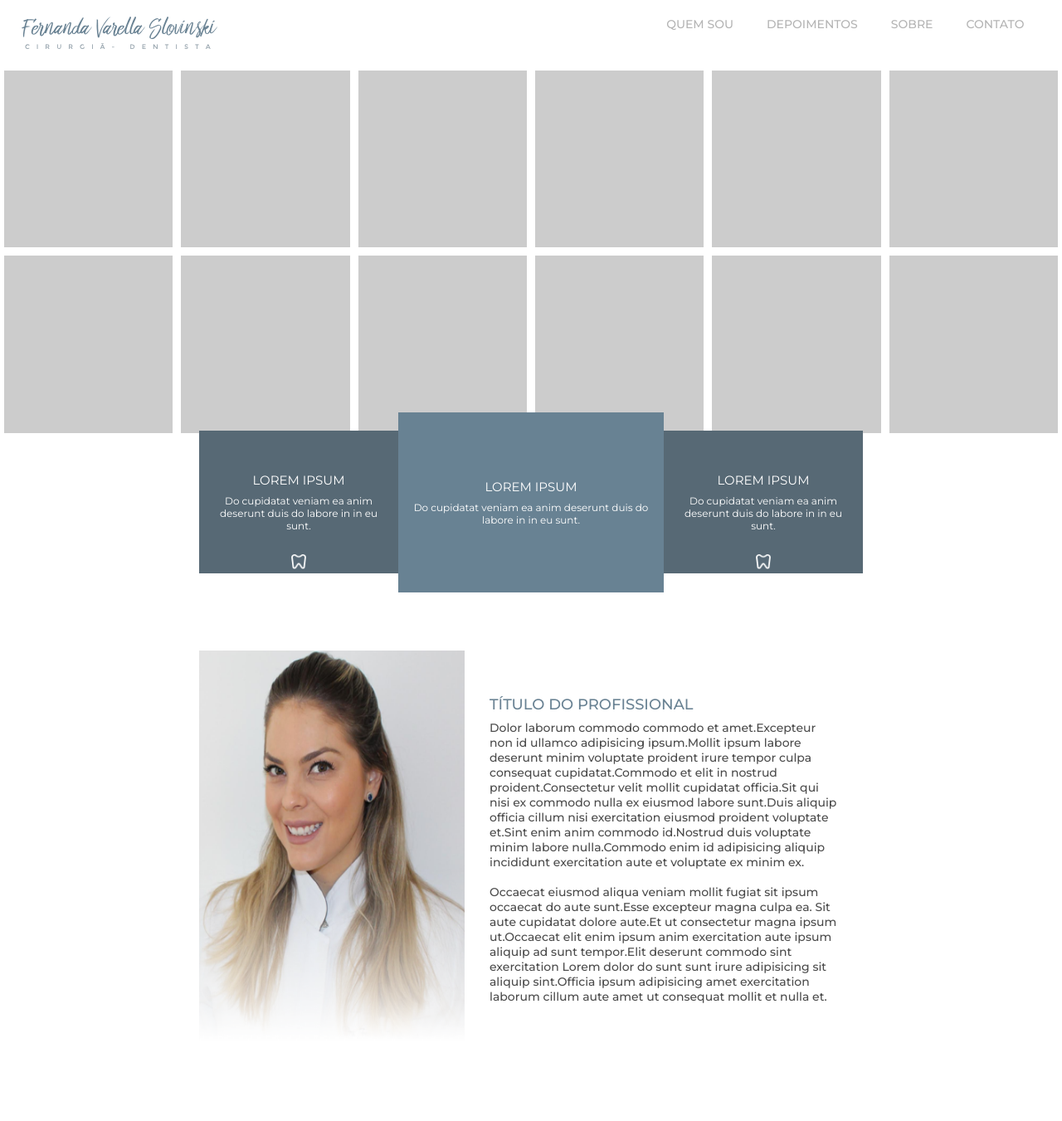
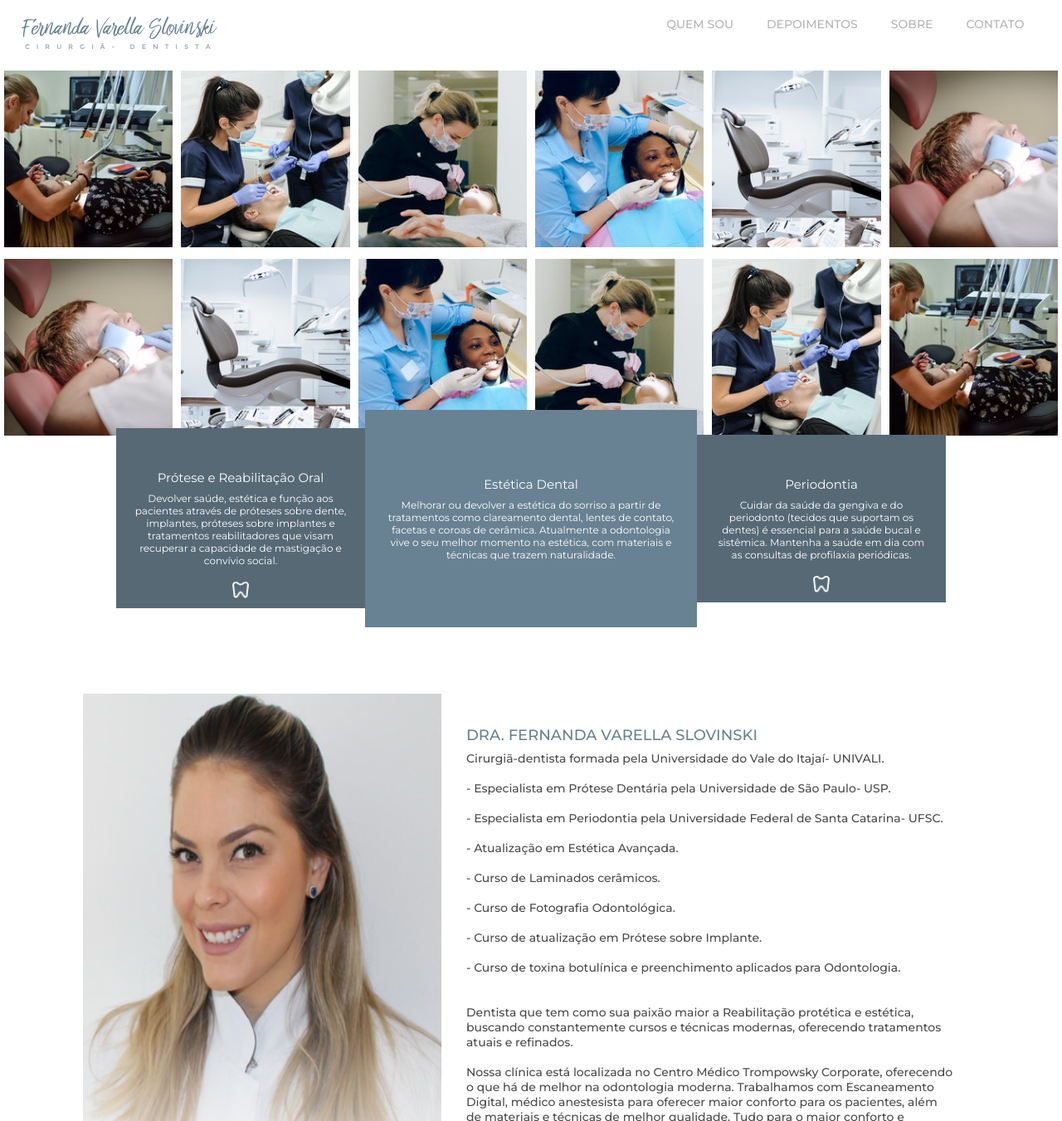
Before and after one commit to daniloaugusto0212/landing_page_dentista, a PHP site: page / in a window 1280 px wide; the page is wider, and only the part inside the window is pictured. Shown: the top 1351 px of that part at 83% size. Before the commit the page ends 1240 px from the top of that part, so only its background shows below. Run offline with PHP 8.4, Linux system fonts and the light colour scheme.

Commit message:
Seção de tratamentos

```diff
--- a/css/style.css
+++ b/css/style.css
@@ -11,7 +11,7 @@
 }
 
 .container{
-    max-width: 1280px;
+    max-width: 1344px;
     width: 100%;
     margin: 0 auto;
 }
@@ -84,34 +84,36 @@ header nav ul li a{
     width: calc(100% / 6);
 }
 
-.img-mosaico-single{
+.img-mosaico-single img{
     width: 100%;
-    padding-top: 100%;
-    background-color: #ccc;
-    border: 5px solid #fff;
+    padding: 5px;
+    /* padding-top: 100%; */
+    /*background-color: #ccc;
+    border: 5px solid #fff;*/
 }
 
 section.servicos > .container{
-    max-width: 800px;
+    max-width: 1000px;
     text-align: center;
     display: flex;
     align-items: center;
     position: relative;
-    top: -30px;
+    top: -40px;
 }
 
 section.servicos > .container .box-servico{
+    width: 40%;
     background-image: url('../images/icone_dente.png');
-    background-size: 18px 18px;
-    background-position: center calc(100% - 5px);
+    background-size: 20px 20px;
+    background-position: center calc(100% - 12px);
     background-repeat: no-repeat;
+    padding: 60px 30px;
 }
 
 section.servicos > .container .box-servico h2{
     color: #fff;
     font-weight: normal;
     font-size: 15px;
-    text-transform: uppercase;
 }
 
 section.servicos > .container .box-servico p{
@@ -145,7 +147,7 @@ section.perfil-container{
 }
 
 section.perfil-container .container{
-    max-width: 800px;
+    max-width: 1080px;
 }
 
 section.perfil-container .perfil-wraper{
--- /dev/null
+++ b/index.html
@@ -0,0 +1,282 @@
+<!DOCTYPE html>
+<html lang="pt-br">
+
+<head>
+    <meta charset="UTF-8">
+    <meta name="description" content="">
+    <meta name="keywords" content="">
+    <meta http-equiv="X-UA-Compatible" content="IE=edge">
+    <meta name="viewport" content="width=device-width, initial-scale=1.0">
+    <link rel="stylesheet" href="css/style.css">
+    <link rel="preconnect" href="https://fonts.gstatic.com">
+    <link href="https://fonts.googleapis.com/css2?family=Montserrat:wght@400;500&display=swap" rel="stylesheet">
+
+    <title>Consultório Dentista</title>
+</head>
+
+<body>
+    <header>
+        <div class="container">
+            <div class="logo">
+                <img src="images/logo.png" alt="Logomarca do consultório dentista">
+            </div>
+            <!-- /.logo -->
+            <nav class="menu-desktop">
+                <ul>
+                    <li><a href="">quem sou</a></li>
+                    <li><a href="">depoimentos</a></li>
+                    <li><a href="">sobre</a></li>
+                    <li><a href="">contato</a></li>
+                </ul>
+            </nav>
+
+            <nav class="menu-mobile">
+                <ul>
+                    <li><a href="">quem sou</a></li>
+                    <li><a href="">depoimentos</a></li>
+                    <li><a href="">sobre</a></li>
+                    <li><a href="">contato</a></li>
+                </ul>
+            </nav>
+            <div class="clear"></div>
+        </div>
+        <!-- /.container -->
+    </header>
+
+    <section class="mosaico">
+        <div class="container">
+            <div class="mosaico-wraper">
+                <div class="mosaico-single">
+                    <div class="img-mosaico-single">
+                        <img src="images/bg/6.jpg" alt="">
+                    </div>
+                    <!-- /.img-mosaico-single -->
+
+                    <div class="img-mosaico-single">
+                        <img src="images/bg/5.jpg" alt="">
+                    </div>
+                    <!-- /.img-mosaico-single -->
+                </div>
+                <!-- /.mosaico-single -->
+
+                <div class="mosaico-single">
+                    <div class="img-mosaico-single">
+                        <img src="images/bg/4.jpg" alt="">
+                    </div>
+                    <!-- /.img-mosaico-single -->
+
+                    <div class="img-mosaico-single">
+                        <img src="images/bg/3.jpg" alt="">
+                    </div>
+                    <!-- /.img-mosaico-single -->
+                </div>
+                <!-- /.mosaico-single -->
+
+                <div class="mosaico-single">
+                    <div class="img-mosaico-single">
+                        <img src="images/bg/2.jpg" alt="">
+                    </div>
+                    <!-- /.img-mosaico-single -->
+
+                    <div class="img-mosaico-single">
+                        <img src="images/bg/1.jpg" alt="">
+                    </div>
+                    <!-- /.img-mosaico-single -->
+                </div>
+                <!-- /.mosaico-single -->
+
+                <div class="mosaico-single">
+                    <div class="img-mosaico-single">
+                        <img src="images/bg/1.jpg" alt="">
+                    </div>
+                    <!-- /.img-mosaico-single -->
+
+                    <div class="img-mosaico-single">
+                        <img src="images/bg/2.jpg" alt="">
+                    </div>
+                    <!-- /.img-mosaico-single -->
+                </div>
+                <!-- /.mosaico-single -->
+
+                <div class="mosaico-single">
+                    <div class="img-mosaico-single">
+                        <img src="images/bg/3.jpg" alt="">
+                    </div>
+                    <!-- /.img-mosaico-single -->
+
+                    <div class="img-mosaico-single">
+                        <img src="images/bg/4.jpg" alt="">
+                    </div>
+                    <!-- /.img-mosaico-single -->
+                </div>
+                <!-- /.mosaico-single -->
+
+                <div class="mosaico-single">
+                    <div class="img-mosaico-single">
+                        <img src="images/bg/5.jpg" alt="">
+                    </div>
+                    <!-- /.img-mosaico-single -->
+
+                    <div class="img-mosaico-single">
+                        <img src="images/bg/6.jpg" alt="">
+                    </div>
+                    <!-- /.img-mosaico-single -->
+                </div>
+                <!-- /.mosaico-single -->
+            </div>
+            <!-- /.mosaico-wraper -->
+        </div>
+        <!-- /.container -->
+    </section>
+    <!-- /.mosaico -->
+
+    <section class="servicos">
+        <div class="container">
+            <div class="box-servico">
+                <h2>Prótese e Reabilitação Oral</h2>
+                <p>Devolver saúde, estética e função aos pacientes através de próteses sobre dente, implantes, próteses sobre implantes e tratamentos reabilitadores que visam recuperar a capacidade de mastigação e convívio social.</p>
+            </div>
+            <!-- /.box-servico -->
+
+            <div class="box-servico">
+                <h2>Estética Dental</h2>
+                <p>Melhorar ou devolver a estética do sorriso a partir de tratamentos como clareamento dental, lentes de contato, facetas e coroas de cerâmica. Atualmente a odontologia vive o seu melhor momento na estética, com materiais e técnicas que trazem naturalidade.</p>
+            </div>
+            <!-- /.box-servico -->
+
+            <div class="box-servico">
+                <h2>Periodontia</h2>
+                <p>Cuidar da saúde da gengiva e do periodonto (tecidos que suportam os dentes) é essencial para a saúde bucal e sistêmica. Mantenha a saúde em dia com as consultas de profilaxia periódicas.</p>
+            </div>
+            <!-- /.box-servico -->
+        </div>
+        <!-- /.container -->
+    </section>
+    <!-- /.servicos -->
+
+    <section class="perfil-container">
+        <div class="container">
+            <div class="perfil-wraper">
+                <div class="perfil-wraper2">
+                    <div class="img-perfil"></div>
+                    <!-- /.img-perfil -->
+                    <div class="texto-perfil">
+                        <h2>DRA. FERNANDA VARELLA SLOVINSKI</h2>
+                        <p>Cirurgiã-dentista formada pela Universidade do Vale do Itajaí- UNIVALI. <br>
+                            <br>
+                            -  Especialista em Prótese Dentária pela Universidade de São Paulo-   USP. <br>
+                            <br>
+                            - Especialista em Periodontia pela Universidade Federal de Santa Catarina- UFSC.<br>
+                            <br>
+                            - Atualização em Estética Avançada.<br>
+                            <br>
+                            - Curso de Laminados cerâmicos.<br>
+                            <br>
+                            - Curso de Fotografia Odontológica.<br>
+                            <br>
+                            - Curso de atualização em Prótese sobre Implante.<br>
+                            <br>
+                            - Curso de toxina botulínica e preenchimento aplicados para Odontologia. <br>
+                            <br>
+                            <br>
+                            Dentista que tem como sua paixão maior a Reabilitação protética e estética, buscando constantemente cursos e técnicas modernas, oferecendo tratamentos atuais e refinados. <br>
+                            <br>
+                            Nossa clínica está localizada no Centro Médico Trompowsky Corporate, oferecendo o que há de melhor na odontologia moderna. Trabalhamos com Escaneamento Digital, médico anestesista para oferecer maior conforto para os pacientes, além de materiais e técnicas de melhor qualidade. Tudo para o maior conforto e melhores resultados possíveis para os nossos pacientes. <br>
+                            <br>
+                            Dra. Fernanda compõe o corpo clínico da <a href="http://www.bianchiniodontologia.com">Bianchini Odontologia</a>, clínica exclusiva em Florianópolis que leva o nome do proprietário professor Dr. Marco Aurélio Bianchini - periodontista e implantodontista de expressão nacional.</p>
+                    </div>
+                    <!-- /.texto-perfil -->
+                </div>
+                <!-- /.perfil-wraper2 -->
+            </div>
+            <!-- /.perfil-wraper -->
+        </div>
+        <!-- /.container -->
+    </section>
+    <!-- /.perfil-container -->
+
+    <section class="videos">
+        <div class="container">
+            <div class="box-video">
+                <iframe src="https://www.youtube.com/embed/bqIUscOxyc8" frameborder="0" allowfullscreen></iframe>
+            </div>
+            <!-- /.box-video -->
+
+            <div class="box-video">
+                <iframe src="https://www.youtube.com/embed/bqIUscOxyc8" frameborder="0" allowfullscreen></iframe>
+            </div>
+            <!-- /.box-video -->
+
+            <div class="box-video">
+                <iframe src="https://www.youtube.com/embed/bqIUscOxyc8" frameborder="0" allowfullscreen></iframe>
+            </div>
+            <!-- /.box-video -->
+            <div class="clear"></div>
+        </div>
+        <!-- /.container -->
+    </section>
+    <!-- /.videos -->
+
+    <section class="tratamentos">
+        <h2>Tratamentos</h2>
+        <div class="container">
+            <div class="tratamento-container">
+                <div class="tratamento-single">
+                    <h2>Profilaxia e Prevenção</h2>
+                    <p>Labore elit non eu commodo.Excepteur nulla sunt incididunt ea labore.Enim culpa consectetur amet cupidatat tempor eu laborum cupidatat consectetur dolor commodo dolore.</p>
+                </div>
+                <div class="tratamento-single">
+                    <h2>Profilaxia e Prevenção</h2>
+                    <p>Mollit dolor sunt laborum voluptate dolore incididunt sit adipisicing fugiat commodo adipisicing pariatur reprehenderit.Laboris commodo dolore nulla excepteur labore dolor veniam nostrud laborum adipisicing aute.Laborum sunt quis ipsum ea est mollit eiusmod mollit laborum reprehenderit labore veniam.</p>
+                </div>
+                <div class="tratamento-single">
+                    <h2>Profilaxia e Prevenção</h2>
+                    <p>Exercitation quis anim ipsum irure.Eiusmod proident anim minim magna tempor eiusmod anim tempor proident enim minim.Eu enim Lorem irure sit et dolore sint esse non aliqua.</p>
+                </div>
+            </div>
+            <div class="tratamento-container">
+                <div class="tratamento-single">
+                    <h2>Profilaxia e Prevenção</h2>
+                    <p>Labore elit non eu commodo.Excepteur nulla sunt incididunt ea labore.Enim culpa consectetur amet cupidatat tempor eu laborum cupidatat consectetur dolor commodo dolore.</p>
+                </div>
+                <div class="tratamento-single">
+                    <h2>Profilaxia e Prevenção</h2>
+                    <p>Mollit dolor sunt laborum voluptate dolore incididunt sit adipisicing fugiat commodo adipisicing pariatur reprehenderit.Laboris commodo dolore nulla excepteur labore dolor veniam nostrud laborum adipisicing aute.Laborum sunt quis ipsum ea est mollit eiusmod mollit laborum reprehenderit labore veniam.</p>
+                </div>
+                <div class="tratamento-single">
+                    <h2>Profilaxia e Prevenção</h2>
+                    <p>Exercitation quis anim ipsum irure.Eiusmod proident anim minim magna tempor eiusmod anim tempor proident enim minim.Eu enim Lorem irure sit et dolore sint esse non aliqua.</p>
+                </div>
+            </div>
+            <div class="tratamento-container">
+                <div class="tratamento-single">
+                    <h2>Profilaxia e Prevenção</h2>
+                    <p>Labore elit non eu commodo.Excepteur nulla sunt incididunt ea labore.Enim culpa consectetur amet cupidatat tempor eu laborum cupidatat consectetur dolor commodo dolore.</p>
+                </div>
+                <div class="tratamento-single">
+                    <h2>Profilaxia e Prevenção</h2>
+                    <p>Mollit dolor sunt laborum voluptate dolore incididunt sit adipisicing fugiat commodo adipisicing pariatur reprehenderit.Laboris commodo dolore nulla excepteur labore dolor veniam nostrud laborum adipisicing aute.Laborum sunt quis ipsum ea est mollit eiusmod mollit laborum reprehenderit labore veniam.</p>
+                </div>
+                <div class="tratamento-single">
+                    <h2>Profilaxia e Prevenção</h2>
+                    <p>Exercitation quis anim ipsum irure.Eiusmod proident anim minim magna tempor eiusmod anim tempor proident enim minim.Eu enim Lorem irure sit et dolore sint esse non aliqua.</p>
+                </div>
+            </div>
+            <div class="clear"></div>
+        </div>
+        <!-- /.container -->
+    </section>
+
+    <section class="depoimentos">
+        <h2>Depoimentos</h2>
+        <div class="container">
+            <div class="depoimento-single">
+
+            </div>
+        </div>
+        <!-- /.container -->
+    </section>
+    <!-- /.depoimentos -->
+</body>
+
+</html>
--- a/index.php
+++ /dev/null
@@ -1,175 +0,0 @@
-<!DOCTYPE html>
-<html lang="pt-br">
-<head>
-    <meta charset="UTF-8">
-    <meta name="description" content="">
-    <meta name="keywords" content="">
-    <meta http-equiv="X-UA-Compatible" content="IE=edge">
-    <meta name="viewport" content="width=device-width, initial-scale=1.0">
-    <link rel="stylesheet" href="css/style.css">
-    <link rel="preconnect" href="https://fonts.gstatic.com">
-    <link href="https://fonts.googleapis.com/css2?family=Montserrat:wght@400;500&display=swap" rel="stylesheet">
-
-    <title>Consultório Dentista</title>
-</head>
-<body>
-    <header>
-        <div class="container">
-            <div class="logo">
-                <img src="images/logo.png" alt="Logomarca do consultório dentista">
-            </div>
-            <!-- /.logo -->
-            <nav class="menu-desktop">
-                <ul>
-                    <li><a href="">quem sou</a></li>
-                    <li><a href="">depoimentos</a></li>
-                    <li><a href="">sobre</a></li>
-                    <li><a href="">contato</a></li>
-                </ul>
-            </nav>
-
-            <nav class="menu-mobile">
-                <ul>
-                    <li><a href="">quem sou</a></li>
-                    <li><a href="">depoimentos</a></li>
-                    <li><a href="">sobre</a></li>
-                    <li><a href="">contato</a></li>
-                </ul>
-            </nav>
-            <div class="clear"></div>
-        </div>
-        <!-- /.container -->
-    </header>
-
-    <section class="mosaico">
-        <div class="container">
-            <div class="mosaico-wraper">
-                <div class="mosaico-single">
-                    <div class="img-mosaico-single"></div>
-                    <!-- /.img-mosaico-single -->
-
-                    <div class="img-mosaico-single"></div>
-                    <!-- /.img-mosaico-single -->
-                </div>
-                <!-- /.mosaico-single -->
-
-                <div class="mosaico-single">
-                    <div class="img-mosaico-single"></div>
-                    <!-- /.img-mosaico-single -->
-
-                    <div class="img-mosaico-single"></div>
-                    <!-- /.img-mosaico-single -->
-                </div>
-                <!-- /.mosaico-single -->
-
-                <div class="mosaico-single">
-                    <div class="img-mosaico-single"></div>
-                    <!-- /.img-mosaico-single -->
-
-                    <div class="img-mosaico-single"></div>
-                    <!-- /.img-mosaico-single -->
-                </div>
-                <!-- /.mosaico-single -->
-
-                <div class="mosaico-single">
-                    <div class="img-mosaico-single"></div>
-                    <!-- /.img-mosaico-single -->
-
-                    <div class="img-mosaico-single"></div>
-                    <!-- /.img-mosaico-single -->
-                </div>
-                <!-- /.mosaico-single -->
-
-                <div class="mosaico-single">
-                    <div class="img-mosaico-single"></div>
-                    <!-- /.img-mosaico-single -->
-
-                    <div class="img-mosaico-single"></div>
-                    <!-- /.img-mosaico-single -->
-                </div>
-                <!-- /.mosaico-single -->
-
-                <div class="mosaico-single">
-                    <div class="img-mosaico-single"></div>
-                    <!-- /.img-mosaico-single -->
-
-                    <div class="img-mosaico-single"></div>
-                    <!-- /.img-mosaico-single -->
-                </div>
-                <!-- /.mosaico-single -->
-            </div>
-            <!-- /.mosaico-wraper -->
-        </div>
-        <!-- /.container -->
-    </section>
-    <!-- /.mosaico -->
-
-    <section class="servicos">
-        <div class="container">
-            <div class="box-servico">
-                <h2>Lorem Ipsum</h2>
-                <p>Do cupidatat veniam ea anim deserunt duis do labore in in eu sunt.</p>
-            </div>
-            <!-- /.box-servico -->
-
-            <div class="box-servico">
-                <h2>Lorem Ipsum</h2>
-                <p>Do cupidatat veniam ea anim deserunt duis do labore in in eu sunt.</p>
-            </div>
-            <!-- /.box-servico -->
-
-            <div class="box-servico">
-                <h2>Lorem Ipsum</h2>
-                <p>Do cupidatat veniam ea anim deserunt duis do labore in in eu sunt.</p>
-            </div>
-            <!-- /.box-servico -->
-        </div>
-        <!-- /.container -->
-    </section>
-    <!-- /.servicos -->
-
-    <section class="perfil-container">
-        <div class="container">
-            <div class="perfil-wraper">
-                <div class="perfil-wraper2">
-                    <div class="img-perfil"></div>
-                    <!-- /.img-perfil -->
-                    <div class="texto-perfil">
-                        <h2>Título do Profissional</h2>
-                        <p>Dolor laborum commodo commodo et amet.Excepteur non id ullamco adipisicing ipsum.Mollit ipsum labore deserunt minim voluptate proident irure tempor culpa consequat cupidatat.Commodo et elit in nostrud proident.Consectetur velit mollit cupidatat officia.Sit qui nisi ex commodo nulla ex eiusmod labore sunt.Duis aliquip officia cillum nisi exercitation eiusmod proident voluptate et.Sint enim anim commodo id.Nostrud duis voluptate minim labore nulla.Commodo enim id adipisicing aliquip incididunt exercitation aute et voluptate ex minim ex.
-                        <br><br>
-                        Occaecat eiusmod aliqua veniam mollit fugiat sit ipsum occaecat do aute sunt.Esse excepteur magna culpa ea.
-                        Sit aute cupidatat dolore aute.Et ut consectetur magna ipsum ut.Occaecat elit enim ipsum anim exercitation aute ipsum aliquip ad sunt tempor.Elit deserunt commodo sint exercitation Lorem dolor do sunt sunt irure adipisicing sit aliquip sint.Officia ipsum adipisicing amet exercitation laborum cillum aute amet ut consequat mollit et nulla et.</p>
-                    </div>
-                    <!-- /.texto-perfil -->
-                </div>
-                <!-- /.perfil-wraper2 -->
-            </div>
-            <!-- /.perfil-wraper -->
-        </div>
-        <!-- /.container -->
-    </section>
-    <!-- /.perfil-container -->
-
-    <section class="videos">
-        <div class="container">
-            <div class="box-video">
-                <iframe width="560" height="315" src="https://www.youtube.com/embed/bqIUscOxyc8" frameborder="0" allow="accelerometer; autoplay; clipboard-write; encrypted-media; gyroscope; picture-in-picture" allowfullscreen></iframe>
-            </div>
-            <!-- /.box-video -->
-
-            <div class="box-video">
-                <iframe width="560" height="315" src="https://www.youtube.com/embed/bqIUscOxyc8" frameborder="0" allow="accelerometer; autoplay; clipboard-write; encrypted-media; gyroscope; picture-in-picture" allowfullscreen></iframe>
-            </div>
-            <!-- /.box-video -->
-
-            <div class="box-video">
-                <iframe width="560" height="315" src="https://www.youtube.com/embed/bqIUscOxyc8" frameborder="0" allow="accelerometer; autoplay; clipboard-write; encrypted-media; gyroscope; picture-in-picture" allowfullscreen></iframe>
-            </div>
-            <!-- /.box-video -->
-        </div>
-        <!-- /.container -->
-    </section>
-    <!-- /.videos -->
-</body>
-</html>
```
Also changed, not shown: other parts of css/style.css (+73 -1 lines), images/bg/1.jpg (added), images/bg/2.jpg (added), images/bg/3.jpg (added), images/bg/4.jpg (added), images/bg/5.jpg (added), images/bg/6.jpg (added).
